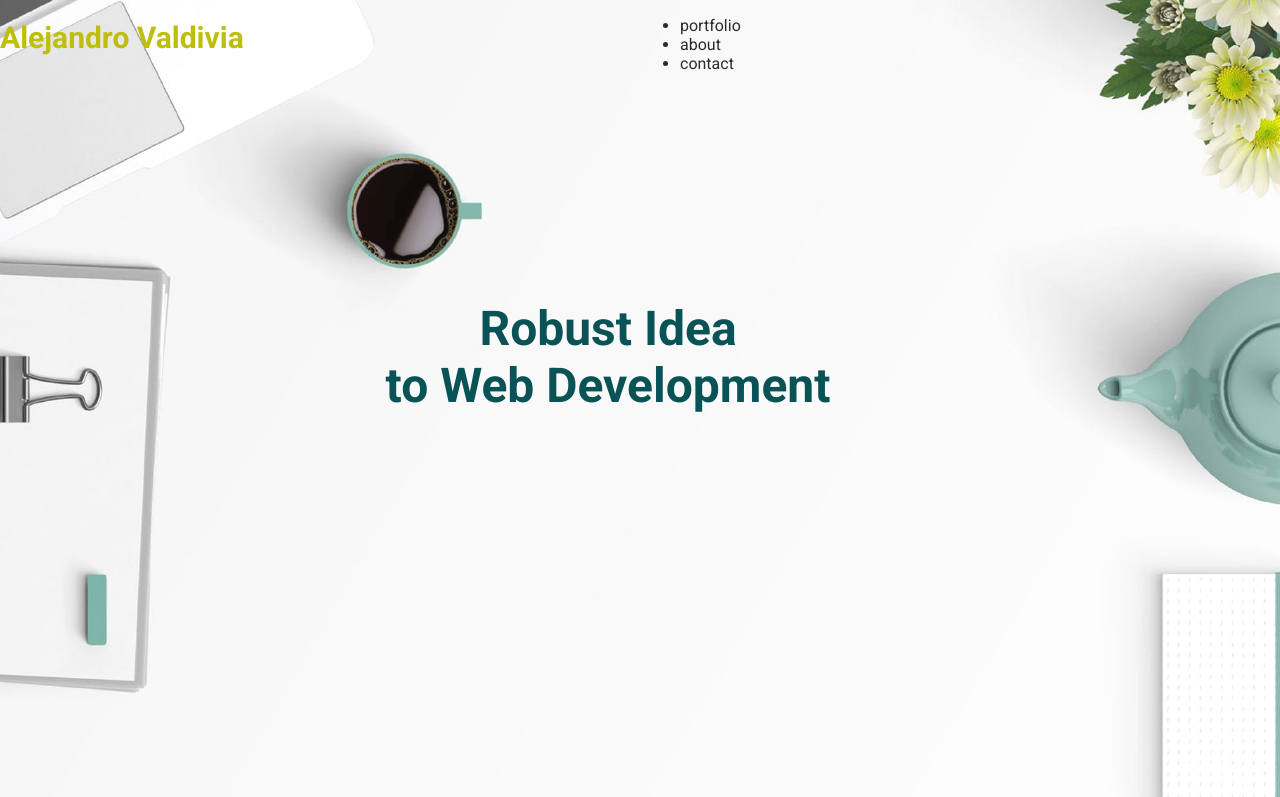
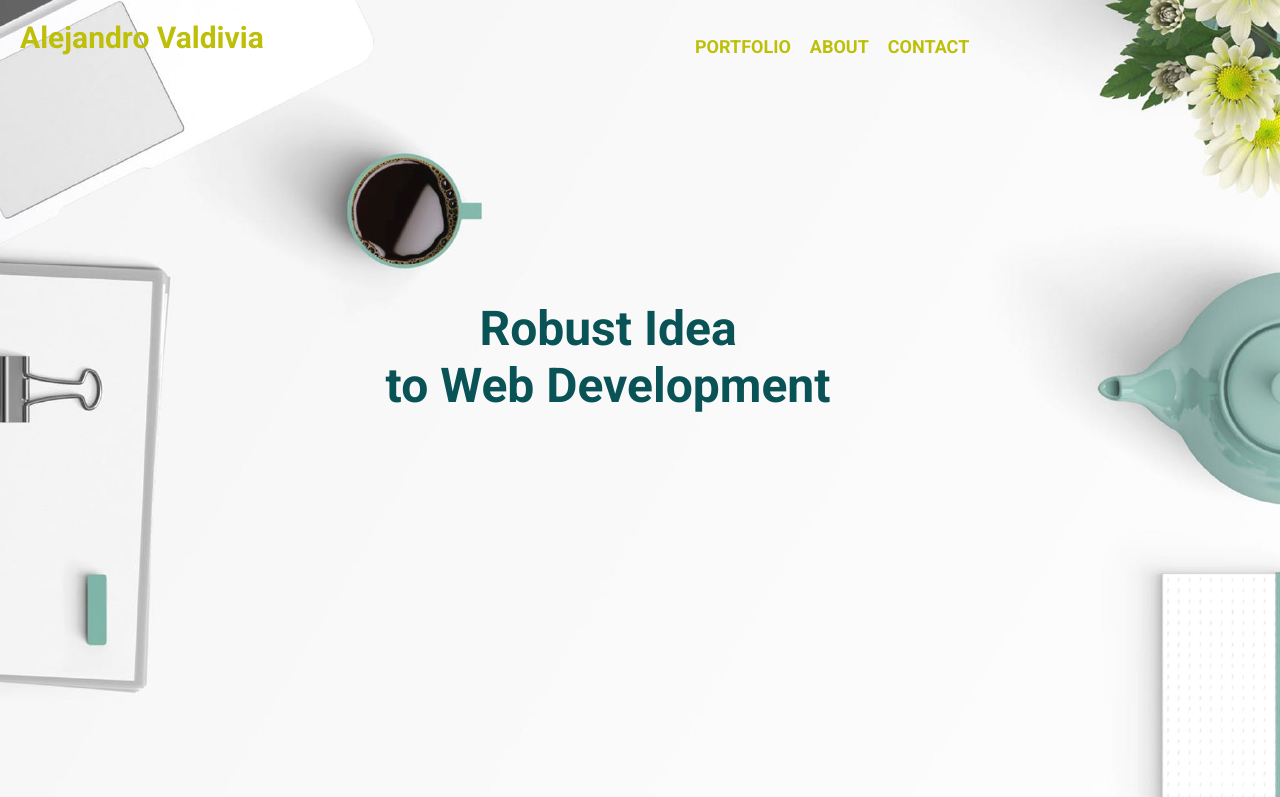
Before and after one commit to serendatapy/fuzzy-net-works, a plain HTML site: page index.html in a window 1280 px wide. Shown: the top 797 px of the page. Drawn offline with Linux system fonts and the light colour scheme.

Commit message:
Finished Visible part working prototype, still need to clean up the code, maybe change the colours and font

```diff
--- a/css/main.css
+++ b/css/main.css
@@ -51,7 +51,7 @@ header {
 header h1 {
     text-align: left;
     /*object-fit: contain;*/
-    padding-top: 20px;
+    padding: 20px;
     color: #bdbf09;
     font-size: 30px;
 }
@@ -62,6 +62,28 @@ header h2 {
     padding-top: 300px;
     color: #095256;
     font-size: 48px;
+}
+
+nav{
+    text-align: centre;
+}
+nav a {
+    text-transform: uppercase;
+    text-decoration: none;
+    font-weight: bold;
+    color: #bdbf09;
+    font-size: 18px;
+    padding: 0%;
+
+}
+
+nav ul{
+    list-style: none;
+}
+
+nav ul li{
+    display: inline-block;
+    padding: 20px 0 20px 15px;
 }
 
 
@@ -124,24 +146,21 @@ footer{
     text-align: center;
     color: white;
     overflow: auto;
-    padding-left: 2%;
-
 }
 footer .third-width{
     height: 200px;
-
-
 }
 footer a{
     color: white;
     font-weight: bold;
     font-size: 28px;
     text-decoration: none;
+    padding-right: 4%;
 }
 
 #foottitle h2{
-    text-align: left;
-    padding: 1% 0 2% 0%;
+    /*text-align: left;*/
+    padding: 1% 0 1% 2%;
 }
 
 /****************Remove list style***************************/
--- a/index.html
+++ b/index.html
@@ -16,15 +16,14 @@
 
             <nav class="half-width">
                 <ul>
-                    <li>portfolio</li>
-                    <li>about</li>
-                    <li>contact</li>
+                    <li><a href="#projects">portfolio</a></li>
+                    <li><a href="#about">about</a></li>
+                    <li><a href="#footer">contact</a></li>
                 </ul>
 
             </nav>
 
             <div id = "head" class="full-width">
-
                     <h2>Robust Idea <br>to Web Development</h2>
             </div>
         </header>
@@ -84,7 +83,7 @@
                         <ul>
                             <li>Reactive Web Development
                             </li>
-                            <li>Can fluently work English Spanish and Italian
+                            <li>Can fluently work in English Spanish and Italian
                             </li>
                             <li>Design clarity
                             </li>
```
